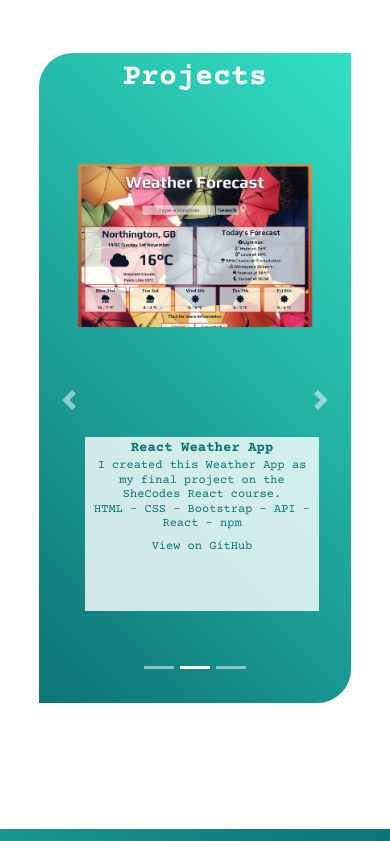
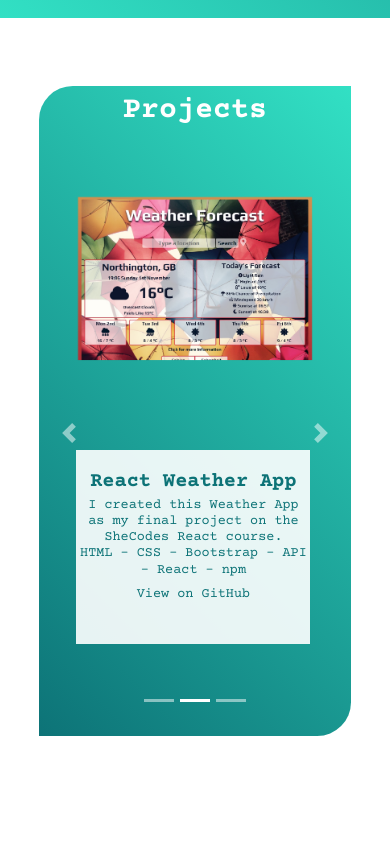
Before and after one commit to flippity28/portfolio-website-react, a React (Create React App) app: page / in a window 390 px wide. Shown: the part 1872-2713 px from the top of the page. Built offline with nearby package versions, Linux system fonts and the light colour scheme.

Commit message:
adjustments to project responsiveness

```diff
--- a/src/aboutme.js
+++ b/src/aboutme.js
@@ -23,9 +23,9 @@ export default function AboutMe (){return(
             partner I ended up stuck in a rut with my career and decided
             something had to change. That's when I decided to learn to code.
             Having researched self-learning and bootcamp options, in August 2020
-            I took my first SheCodes course, the 'Introduction to Coding' and
+            I took my first SheCodes course, 'Introduction to Coding', and
             from there I was hooked. I went on to complete the SheCodes Plus
-            course and the SheCodes React course.</div>
+            course and the SheCodes React course. Here I am today building my own website / portfolio...</div>
         </div>
 
           <div className="row skills-section">
@@ -61,7 +61,7 @@ export default function AboutMe (){return(
                 <li>Crossfit</li>
                 <li>Hiking</li>
                 <li>Baking</li>
-                <li>My cat, Erwin 😻</li>
+                <li>Erwin 😻</li>
                 <li></li>
                 <li></li>
                 <li></li>
--- a/src/projects.css
+++ b/src/projects.css
@@ -27,6 +27,9 @@
 .projects .carousel {
   height: 70vh;
 }
+.project .carousel-inner {
+  overflow: none !important;
+}
 
 .projects img {
   display: block;
@@ -43,19 +46,24 @@
   font-weight: bold;
   color: #212121;
 }
+@media screen and (min-width: 801px) {
   .projects .carousel-caption {
     display: block;
-  margin: -40px auto;
+    position: absolute;
+    bottom: 0vh;
+    margin: 0 auto;
     max-width: 40vw;
     height: 18vh;
-  background-color: rgba(255, 255, 255, 0.8);
+    background-color: rgba(255, 255, 255, 0.9);
     color: #0d7377;
     padding: 0 3px;
-  font-size: 12px;
+    font-size: 1.8vh;
     line-height: 1.2;
   }
+}
 .projects .project-title {
-  font-size: 14px;
+  margin-top: 2vh;
+  font-size: 2.4vh;
   font-weight: bold;
   padding: 3px;
 }
@@ -82,13 +90,21 @@
   color: #0d7377;
   padding: 4px 8px 4px 0;
 }
-@media screen and (max-width: 600px) {
+@media screen and (max-width: 800px) {
   .projects .carousel-caption {
-    margin-top: 20vh;
+    margin: 0 auto;
     min-width: 60vw;
     min-height: 23vh;
     position: absolute;
-    left: 9.8vw;
+    left: 10%;
+    display: block;
+    bottom: 0vh;
+    height: 18vh;
+    background-color: rgba(255, 255, 255, 0.9);
+    color: #0d7377;
+    padding: 0 3px;
+    font-size: 1.6vh;
+    line-height: 1.2;
   }
   .projects img {
     padding-top: 60px;
```
Lines whose indentation alone changed are shown as unchanged.
